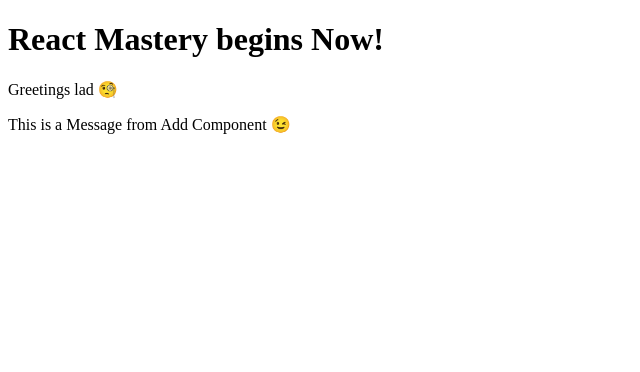
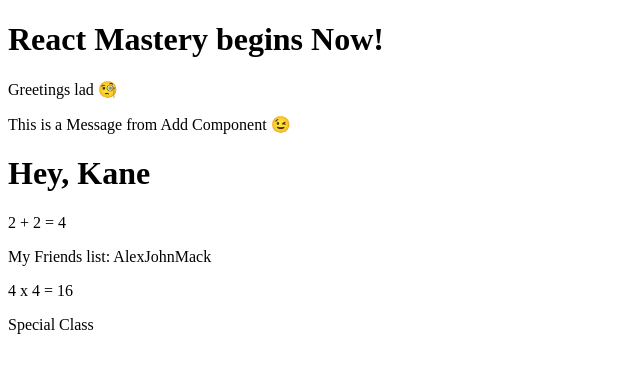
Before and after one commit to ckiroshan/reactapp, a React (Create React App) app: page / in a window 1280 px wide. Shown: the top 372 px of the page, without its empty margins (0-640 px from the left). Built offline with nearby package versions, Linux system fonts and the light colour scheme.

Commit message:
Created expressions within JSX.

```diff
--- a/src/App.js
+++ b/src/App.js
@@ -1,5 +1,6 @@
 import Add from "./components/Add";
 import Greetings from "./components/Greetings";
+import Calculate from "./components/Calculate";
 
 function App() {
   return (
@@ -7,6 +8,7 @@
       <h1>React Mastery begins Now!</h1>
       <Greetings />
       <Add />
+      <Calculate />
     </>
   );
 }
--- /dev/null
+++ b/src/components/Calculate.jsx
@@ -0,0 +1,19 @@
+import React from "react";
+
+const Calculate = () => {
+  const myName = "Kane";
+  const multiply = (a, b) => a * b;
+  const specialClass = "simple-class";
+
+  return (
+    <>
+      <h1>Hey, {myName}</h1>
+      <p>2 + 2 = {2 + 2}</p>
+      <p>My Friends list: {["Alex", "John", "Mack"]}</p>
+      <p>4 x 4 = {multiply(4, 4)}</p>
+      <p className={specialClass}>Special Class</p>
+    </>
+  );
+};
+
+export default Calculate;
```
